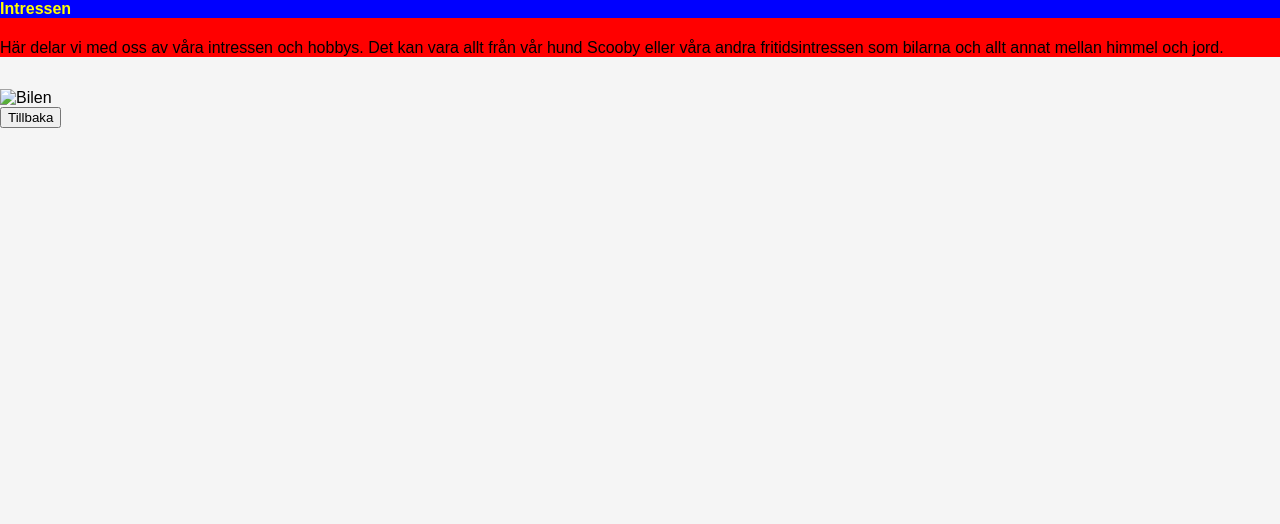
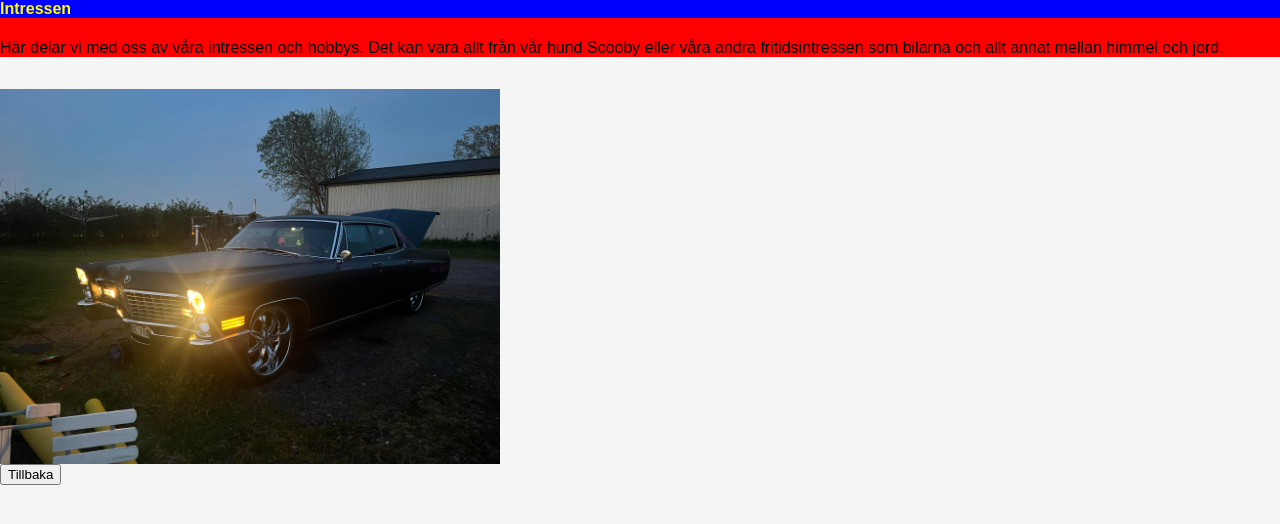
Before and after one commit to AdamBrorsson/projektcode, a plain HTML site: page Intressen.html in a window 1280 px wide. Drawn offline with Linux system fonts and the light colour scheme.

Commit message:
lade till bilder
Co-Authored-By: AdamBrorsson <177951094+AdamBrorsson@users.noreply.github.com>

```diff
--- a/Intressen.html
+++ b/Intressen.html
@@ -1,16 +1,19 @@
 <html lang="sv">
     <head>
-    <meta charset="UTF-8">
-    <meta name="viewport" content="width=device-width, initial-scale=1.0">
-    <title>Intressen</title>
-    <link rel="stylesheet" href="style.css">
+        <meta charset="UTF-8">
+        <meta name="viewport" content="width=device-width, initial-scale=1.0">
+        <title>Intressen</title>
+        <link rel="stylesheet" href="style.css">
+        <link rel="icon" type="image/jpg" href="bilder/B.jpg">
     </head>
     <body>
         <section id="intressen">
             <h4>Intressen</h4>
             <p>Här delar vi med oss av våra intressen och hobbys. Det kan vara allt från vår hund Scooby eller våra andra fritidsintressen som bilarna och allt annat mellan himmel och jord.</p>
-        </section>
-        <img src="Bilen.jpg" alt="Bilen" srcset="">
+            </section>
+
+            <img src="bilder/Bilen.jpg" alt="Bilen">
+
         <button onclick="tillbaka()">Tillbaka</button>
         <script>
             function tillbaka(){
```
Also changed, not shown: bilder/B.jpg (added), bilder/Bilen.jpg (added).
